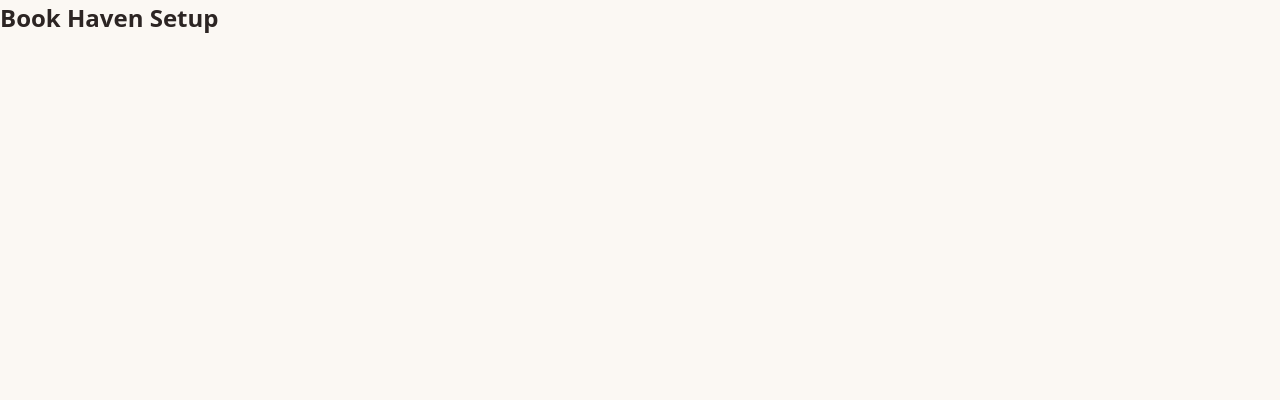
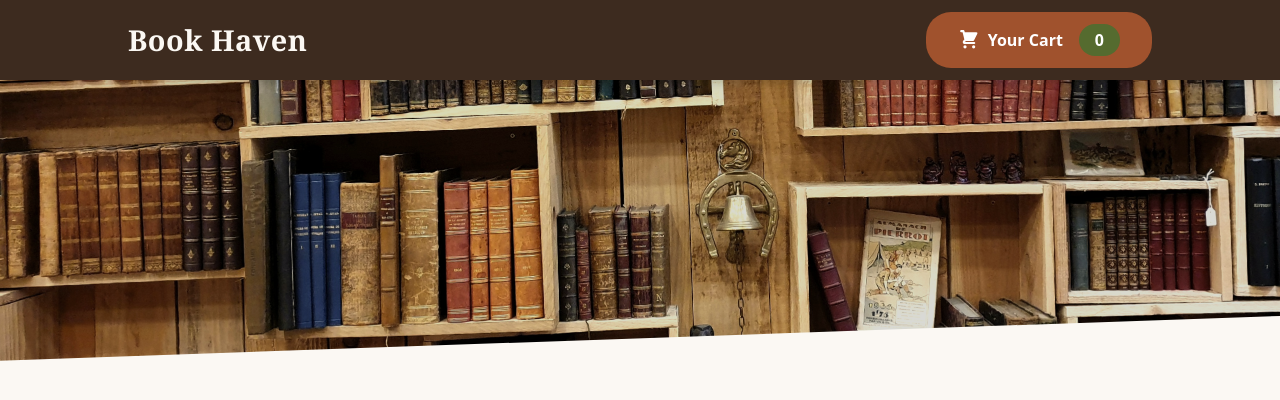
Before and after one commit to haysway/book-haven, a React (Vite) app: page / in a window 1280 px wide. Shown: the top 400 px of the page. Built offline with nearby package versions, Linux system fonts and the light colour scheme.

Commit message:
style: cart button styled

```diff
--- a/src/App.jsx
+++ b/src/App.jsx
@@ -1,9 +1,10 @@
 import './App.css';
+import Header from './components/Layout/Header';
 
 function App() {
   return (
     <div>
-    <h2>Book Haven Setup</h2>
+      <Header />
     </div>
   );
 }
--- /dev/null
+++ b/src/components/Cart/CartIcon.jsx
@@ -0,0 +1,17 @@
+const CartIcon = () => {
+    return (
+        <svg
+            xmlns="http://www.w3.org/2000/svg"
+            viewBox="0 0 20 20"
+            fill="currentColor"
+        >
+
+            <path d="M3 1a1 1 0 000 2h1.22l.305 1.222a.997.997 0 00.01.042l1.358
+            5.43-.893.892C3.74 11.846 4.632 14 6.414 14H15a1 1 0 000-2H6.414l1-1H14a1 1 0
+            00.894-.553l3-6A1 1 0 0017 3H6.28l-.31-1.243A1 1 0 005 1H3zM16 16.5a1.5 1.5 0
+            11-3 0 1.5 1.5 0 013 0zM6.5 18a1.5 1.5 0 100-3 1.5 1.5 0 000 3z" />
+        </svg>
+    );
+};
+
+export default CartIcon;
--- a/src/components/Layout/Header.jsx
+++ b/src/components/Layout/Header.jsx
@@ -0,0 +1,20 @@
+import booksImage from '../../assets/books.jpg';
+import classes from './Header.module.css';
+import HeaderCartButton from './HeaderCartButton';
+
+const Header = (props) => {
+    return (
+        <>
+            <header className={classes.header}>
+                <h1>Book Haven</h1>
+                <HeaderCartButton />
+            </header>
+
+            <div className={classes['main-image']}>
+                <img src={booksImage} alt="A cozy library full of books." />
+            </div>
+        </>
+    );
+};
+
+export default Header;
--- /dev/null
+++ b/src/components/Layout/HeaderCartButton.jsx
@@ -0,0 +1,16 @@
+import CartIcon from '../Cart/CartIcon';
+import classes from './HeaderCartButton.module.css';
+
+const HeaderCartButton = (props) => {
+    return (
+        <button className={classes.button}>
+            <span className={classes.icon}>
+                <CartIcon />
+            </span>
+            <span>Your Cart</span>
+            <span className={classes.badge}>0</span>
+        </button>
+    );
+};
+
+export default HeaderCartButton;
--- /dev/null
+++ b/src/components/Layout/HeaderCartButton.module.css
@@ -0,0 +1,56 @@
+.button {
+  cursor: pointer;
+  font: inherit;
+  border: none;
+  background-color: var(--color-primary);
+  color: #ffffff;
+  padding: 0.75rem 2rem;
+  display: flex;
+  justify-content: space-around;
+  align-items: center;
+  border-radius: 25px;
+  font-weight: bold;
+  transition: background-color 0.2s ease;
+}
+
+.button:hover,
+.button:active {
+  background-color: var(--color-primary-dark);
+}
+
+.icon {
+  width: 1.35rem;
+  height: 1.35rem;
+  margin-right: 0.5rem;
+}
+
+.badge {
+  background-color: var(--color-secondary);
+  color: #ffffff;
+  padding: 0.25rem 1rem;
+  border-radius: 20px;
+  margin-left: 1rem;
+  font-weight: bold;
+}
+
+.bump {
+  animation: bump 300ms ease-out;
+}
+
+@keyframes bump {
+  0% {
+    transform: scale(1);
+  }
+  10% {
+    transform: scale(0.9);
+  }
+  30% {
+    transform: scale(1.1);
+  }
+  50% {
+    transform: scale(1.15);
+  }
+  100% {
+    transform: scale(1);
+  }
+}
```
